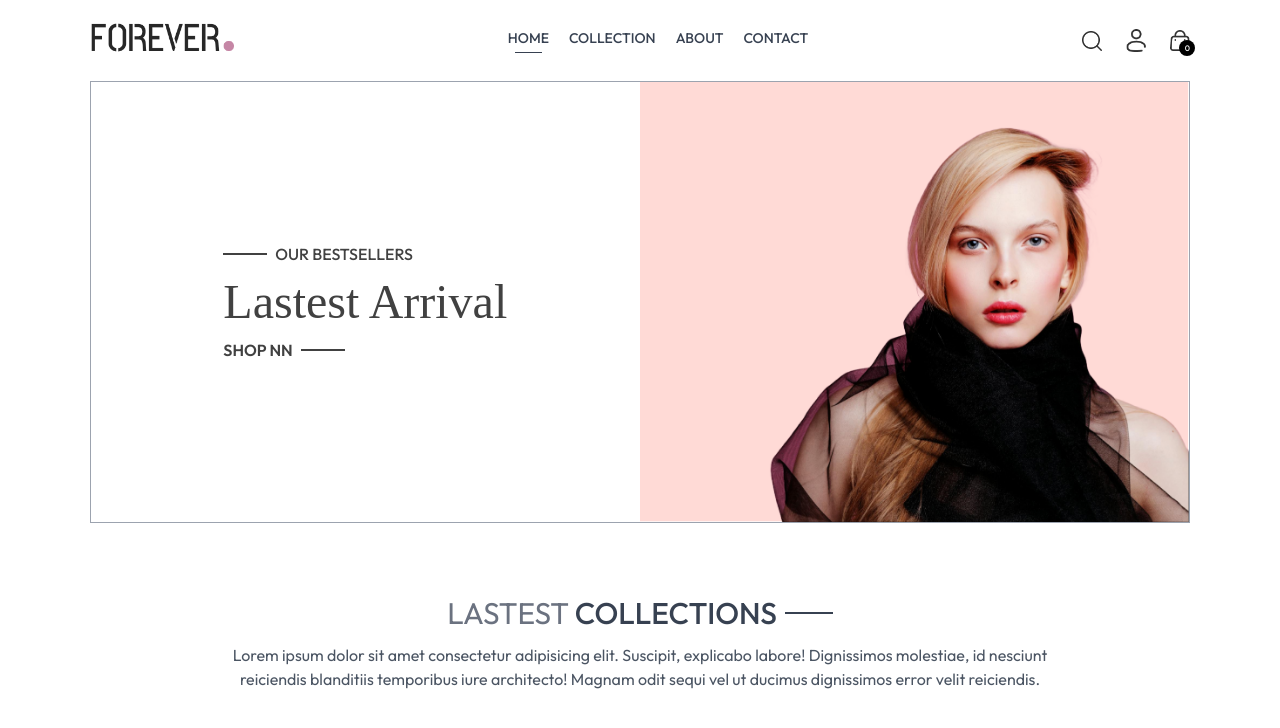
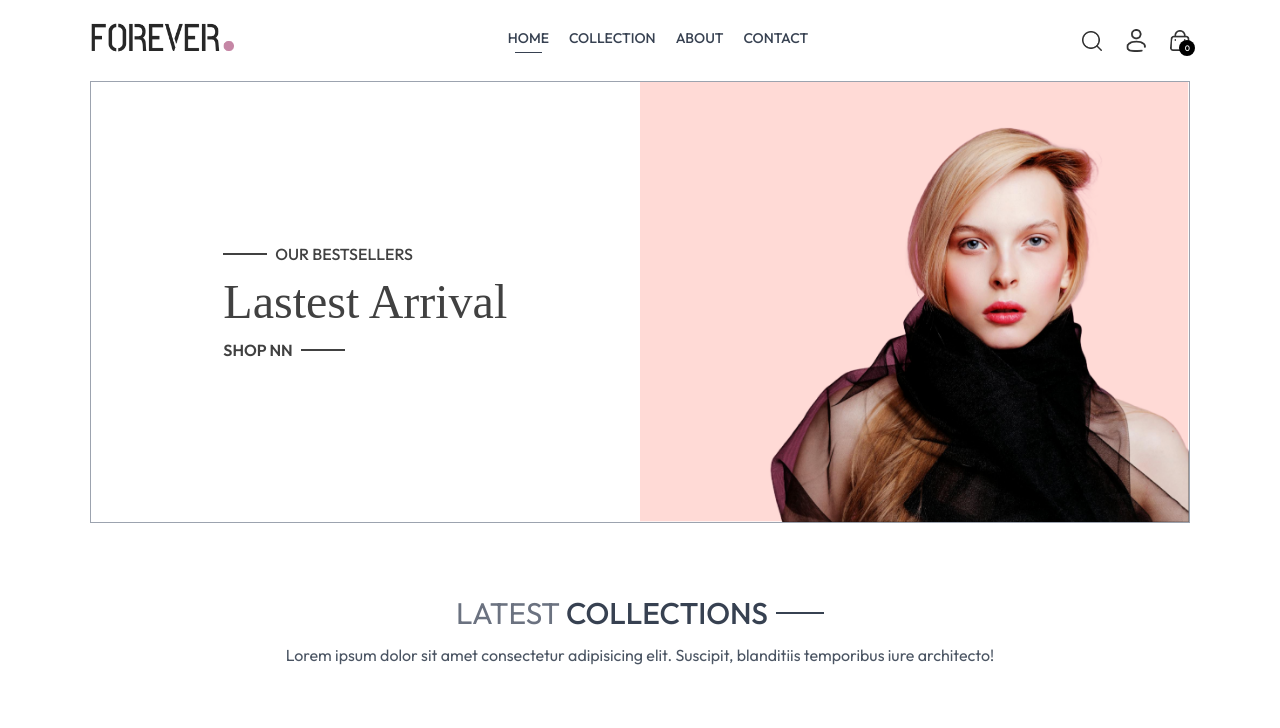
Before and after one commit to suleman37/Forever, a React (Create React App) app: page / in a window 1280 px wide. Shown: the top 728 px of the page. Built offline with nearby package versions, Linux system fonts and the light colour scheme.

Commit message:
add products items

```diff
--- a/src/components/LatestCollection.jsx
+++ b/src/components/LatestCollection.jsx
@@ -1,25 +1,35 @@
-import React, { useContext  , useEffect, useState} from "react";
+import React, { useContext, useEffect, useState } from "react";
 import { ShopContext } from "../context/ShopContext";
+import ProductItem from "./ProductItem";
 import Title from "./Title";
 
 const LatestCollection = () => {
   const { products } = useContext(ShopContext);
   const [latestProduct, setlatestProduct] = useState([]);
-  useEffect(()=>{
-    setlatestProduct(products.slice(0,10))
-  },[])
+  useEffect(() => {
+    setlatestProduct(products.slice(0, 10));
+  }, []);
   return (
     <>
       <div className="my-10">
         <div className="text-center py-8 text-3xl">
-          <Title text1={"LASTEST"} text2={"COLLECTIONS"} />
+          <Title text1={"LATEST"} text2={"COLLECTIONS"} />
           <p className="w-3/4 m-auto text-xs sm:text-sm md:text-base text-gray-600">
             Lorem ipsum dolor sit amet consectetur adipisicing elit. Suscipit,
-            explicabo labore! Dignissimos molestiae, id nesciunt reiciendis
-            blanditiis temporibus iure architecto! Magnam odit sequi vel ut
-            ducimus dignissimos error velit reiciendis.
+            blanditiis temporibus iure architecto!
           </p>
         </div>
+        {/* <div className="grid grid-cols-2 sm:grid-cols-3 md:grid-cols-4 lg:grid-cols-5 gap-4 gap-y-6">
+          {latestProduct.map((item, index) => {
+            <ProductItem
+              key={index}
+              id={item.id}
+              name={item.name}
+              price={item.price}
+              image={item.image}
+            />
+          })}
+        </div> */}
       </div>
     </>
   );
--- /dev/null
+++ b/src/components/ProductItem.jsx
@@ -0,0 +1,38 @@
+// import React, { useContext } from "react";
+// import { Link } from "react-router-dom";
+// import { ShopContext } from "../context/ShopContext";
+
+// const ProductItem = ({ id, name, price, image }) => {
+//   const [currency] = useContext(ShopContext);
+//   return (
+//     <Link to={`product/${id}`} className="text-gray-700 cursor-pointer">
+//       <div className="overflow-hidden">
+//         <img
+//           className="hover:scale-110 transition ease-in-out"
+//           src={image[0]}
+//           alt=""
+//         />
+//       </div>
+//       <p className="pt-3 pb-3 text-sm">{name}</p>
+//       <p className="text-sm font-medium">
+//         {currency}
+//         {price}
+//       </p>
+//     </Link>
+//   );
+// };
+
+// export default ProductItem;
+
+
+import React from 'react'
+
+const ProductItem = () => {
+  return (
+    <div>
+      <h1>Cards</h1>
+    </div>
+  )
+}
+
+export default ProductItem
--- a/src/components/productitem.jsx
+++ /dev/null
@@ -1,11 +0,0 @@
-import React from 'react'
-
-const productitem = ({id , name , price , image}) => {
-  return (
-    <div>
-
-    </div>
-  )
-}
-
-export default productitem;
```
